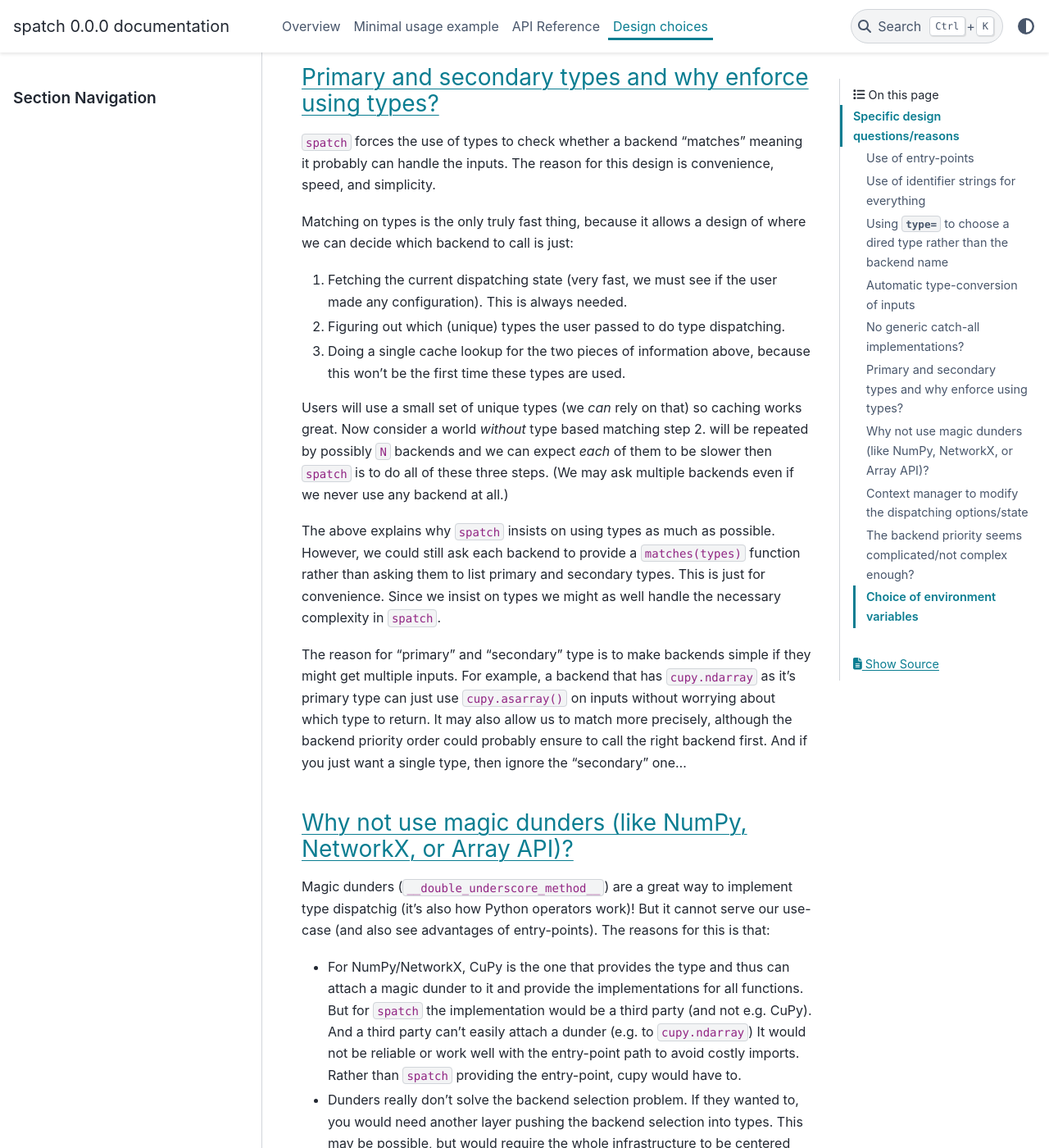
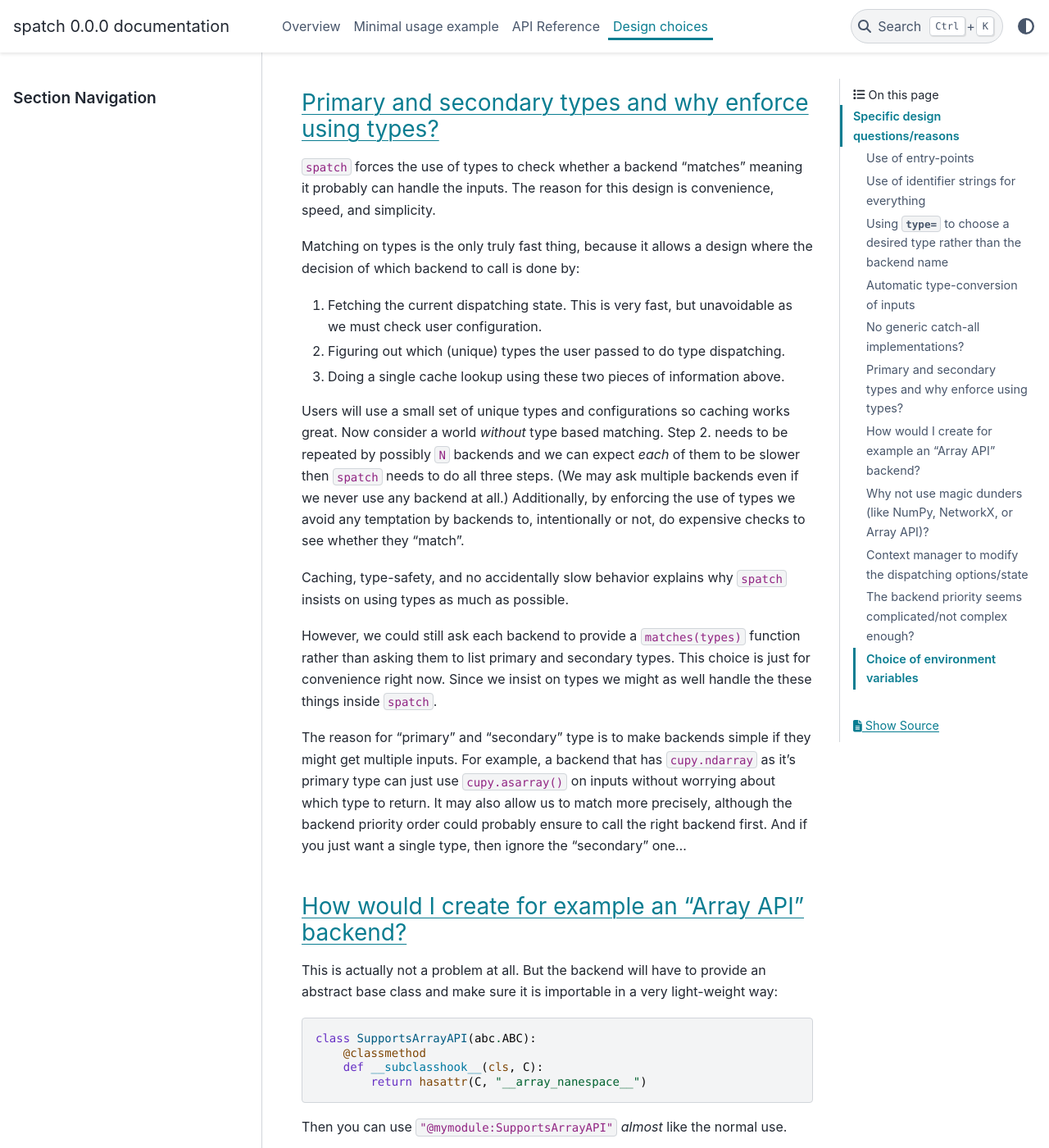
Before and after one commit to scientific-python/spatch, a Sphinx documentation site: the page built from docs/source/design_choices.md, in a window 1280 px wide and 1400 px high, scrolled down 4517 px. Shown: the whole window at 82% size. Built offline with Sphinx 7.4.7 and the PyData theme 0.15.4, drawn with Linux system fonts in a browser that asks for light colours; some of the changed text lies outside the part shown.

Commit message:
some most light edits...

````diff
--- a/docs/source/design_choices.md
+++ b/docs/source/design_choices.md
@@ -48,14 +48,14 @@ Entry-points allow us to do a few things:
 
 ### Use of identifier strings for everything
 
-We expect it to be common enough that users have an eviornment with backends
+We expect it to be common enough that users have an environment with backends
 installed but much of their code does not actually use them.
 In that use-case, it is vital to delay all expensive imports as much as possible.
 The string approach solves this: A backend can add `cupy` support, but if the user
 doesn't use `cupy` only the entry-point will ever be imported, and that is very
 light-weight.
 
-### Using `type=` to choose a dired type rather than the backend name
+### Using `type=` to choose a desired type rather than the backend name
 
 Spatch allows using `backend_opts(type=cupy.ndarray)` as a _type unsafe_ way for
 users to change behavior and ensuring a CuPy arrays are returned.
@@ -125,7 +125,7 @@ to burden either `spatch` or the library with it.
 NetworkX for example did chose to do it and that is very much a valid choice.
 It even has mechanisms for caching such conversions.
 
-Spatch still allows backends to do conversions, but we ask the backendto take handle it.
+Spatch still allows backends to do conversions, but we ask the backend to handle it.
 The main downside is that if you wish to enable all functions for a specific type,
 you have to implement them all.
 Most of them could just be stubs that convert inputs, call the original function
@@ -164,25 +164,27 @@ meaning it probably can handle the inputs.
 The reason for this design is convenience, speed, and simplicity.
 
 Matching on types is the only truly fast thing, because it allows a design
-of where we can decide which backend to call is just:
-1. Fetching the current dispatching state (very fast,  we must see if the
-   user made any configuration).  This is always needed.
+where the decision of which backend to call is done by:
+1. Fetching the current dispatching state. This is very fast, but unavoidable
+   as we must check user configuration.
 2. Figuring out which (unique) types the user passed to do type dispatching.
-3. Doing a single cache lookup for the two pieces of information above,
-   because this won't be the first time these types are used.
+3. Doing a single cache lookup using these two pieces of information above.
 
-Users will use a small set of unique types (we _can_ rely on that) so caching
-works great.
-Now consider a world _without_ type based matching step 2. will be repeated
-by possibly `N` backends and we can expect _each_ of them to be slower then `spatch`
-is to do all of these three steps.
+Users will use a small set of unique types and configurations so caching works great.
+Now consider a world _without_ type based matching.
+Step 2. needs to be repeated by possibly `N` backends and we can expect _each_
+of them to be slower then `spatch` needs to do all three steps.
 (We may ask multiple backends even if we never use any backend at all.)
+Additionally, by enforcing the use of types we avoid any temptation by backends
+to, intentionally or not, do expensive checks to see whether they "match".
 
-The above explains why `spatch` insists on using types as much as possible.
+Caching, type-safety, and no accidentally slow behavior explains why
+`spatch` insists on using types as much as possible.
+
 However, we could still ask each backend to provide a `matches(types)` function
 rather than asking them to list primary and secondary types.
-This is just for convenience.  Since we insist on types we might as well handle
-the necessary complexity in `spatch`.
+This choice is just for convenience right now.  Since we insist on types we might
+as well handle the these things inside `spatch`.
 
 The reason for "primary" and "secondary" type is to make backends simple if
 they might get multiple inputs. For example, a backend that has `cupy.ndarray`
@@ -191,6 +193,26 @@ about which type to return.
 It may also allow us to match more precisely, although the backend priority order
 could probably ensure to call the right backend first.
 And if you just want a single type, then ignore the "secondary" one...
+
+### How would I create for example an "Array API" backend?
+
+This is actually not a problem at all.  But the backend will have to provide
+an abstract base class and make sure it is importable in a very light-weight way:
+```python
+class SupportsArrayAPI(abc.ABC):
+    @classmethod
+    def __subclasshook__(cls, C):
+        return hasattr(C, "__array_nanespace__")
+```
+Then you can use `"@mymodule:SupportsArrayAPI"` _almost_ like the normal use.
+
+```{admonition} Future support
+We don't support this as of writing.  It requires proper support for subclasses and
+abstract classes and to use abstract classes we must import them.
+We imagine using e.g. `~` as a marker for subclasses and `@` as a marker for abstract
+classes and we wuold probably always import abstract classes immediately.
+(This information is also relevant for finding the backend priority order.)
+```
 
 ### Why not use magic dunders (like NumPy, NetworkX, or Array API)?
 
@@ -223,16 +245,16 @@ can dispatch to a function that uses the Array API.
 Context managers are safe way to manage options for users at runtime.
 This is _not_ strictly needed for type dispatching, because we could just
 choose the right version implicitly based on what the user passed.
-(Although there are reasons where you may want it, see below.)
 
 But it is needed for backend selection. There could be a fast, but imprecise,
 backend and the user should possibly use it only for a specific part of their
 code.
-Context managers serve this use-case very nicely.
+
+Context managers simply serve this use-case nicely, quickly, and locally.
 
 #### Why not a namespace for explicit dispatching?
 
-Based off NEP 37, the Array API for example dispatches once and then the user has an
+Based on ideas from NEP 37, the Array API for example dispatches once and then the user has an
 `xp` namespace they can pass around.  That is great!
 
 But it is not targeted to end-users.  An end-users should write:
@@ -245,20 +267,22 @@ libx = library.dispatch(cupy_array)
 libx.function(cupy_array)
 ```
 The second is very explicit and allows to explicitly pass around a "dispatched" state
-(i.e. the `libx` namespace).  This is can be amazing to write a function that takes
-wants to work with different inputs because just using `libx` you don't have to worry
-about anything and you can pass it around.
+(i.e. the `libx` namespace).  This is can be amazing to write a function that
+wants to work with different inputs because by using `libx` you don't have to worry
+about anything and you can even pass it around.
 
 So we love this concept!  But we think that the first "end-user" style use-case has to
-be center stage.  For the core library (i.e. NumPy vs. CuPy) the explicit library
+be center stage for `spatch`.
+For the core libraries (i.e. NumPy vs. CuPy) the explicit library
 use-case seems just far more relevant.  We think the reason for this are:
 * It is just simpler there, since there no risk of having multiple such contexts.
 * Backend selection is not a thing, if it was NumPy or CuPy should naturally handle it
-  themselves.  (This refers to backend selection for speed, not type dispatching.
+  themselves.
+  (Tis refers to backend selection for speed, not type dispatching.
   NumPy _does_ type dispatch to cupy and while unsafe, it would not be unfathomable
-  to ask NumPy to dispatch even creation function within a context!)
-* User need:  It is much more practical for end-users to use cupy or do `import cupy as np`
-  then it is to additionally modify all libraries as well.
+  to ask NumPy to dispatch even creation function within a context.)
+* User need:  It seems much more practical for end-users to just use cupy maybe via
+  `import cupy as np` then it is to also modify many library imports.
 
 ```{admonition} Future note
 `spatch` endevors to provide a more explicit path (and if this gets outdated, maybe we do).
@@ -325,8 +349,8 @@ We don't mind changing these at all.  There are three because:
   It is named "block" just because "disable" also makes sense at runtime.
 * `_PRIORITIZE` is there as the main user API.
 * `_SET_ORDER` is fine grained to prioritize one backend over another.
-  at runtime, this seemed less important (you can also manage via
-  introspection).  This mainly exists because if backend ordering is
-  buggy, we tell users to set this to avoid the issue.
+  At runtime this seemed less important (can be done via introspection).
+  This largely exists because if backend ordering is buggy,
+  we tell users to set this to work around the issue.
 
 But of course there could be more or different ones.
````
Also changed, not shown: other parts of docs/source/design_choices.md (+1 -1 lines), README.md (+2 -2 lines), docs/source/index.md (+1 -1 lines), spatch/_spatch_example/README.md.
